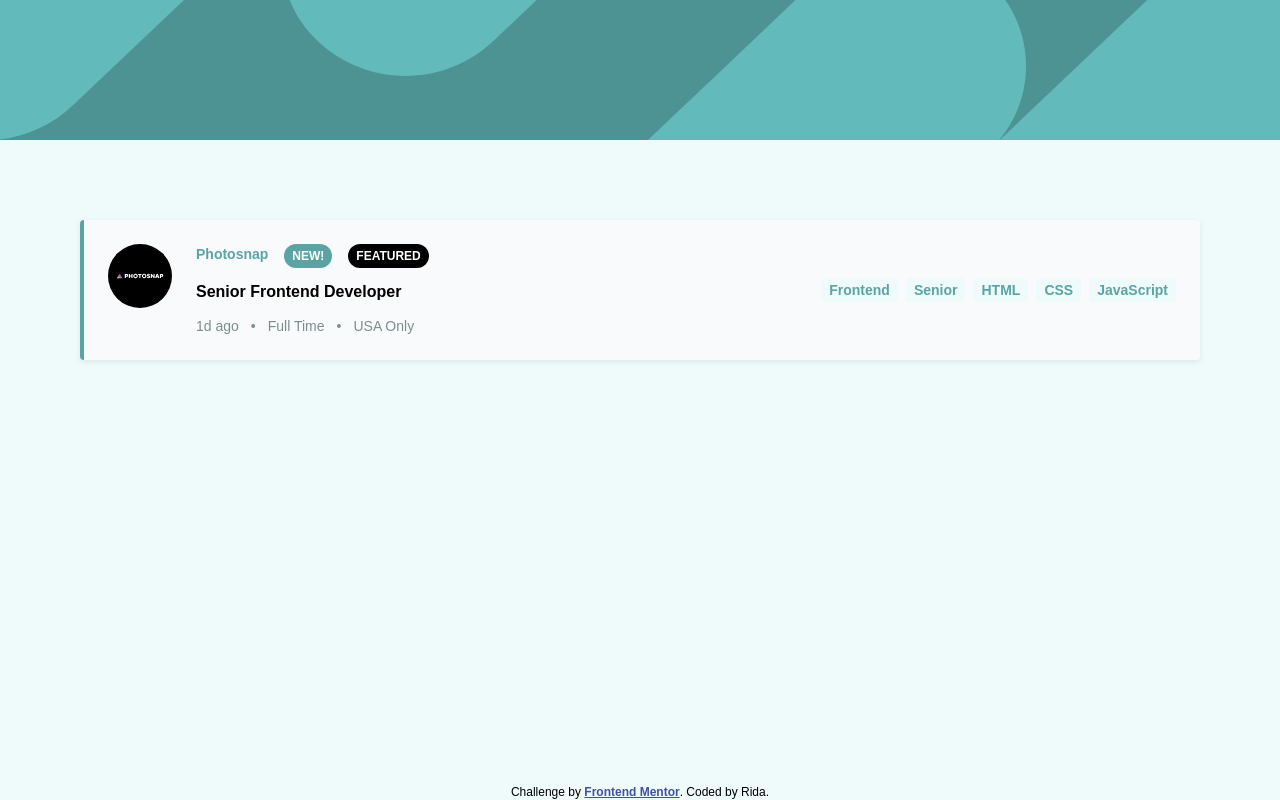
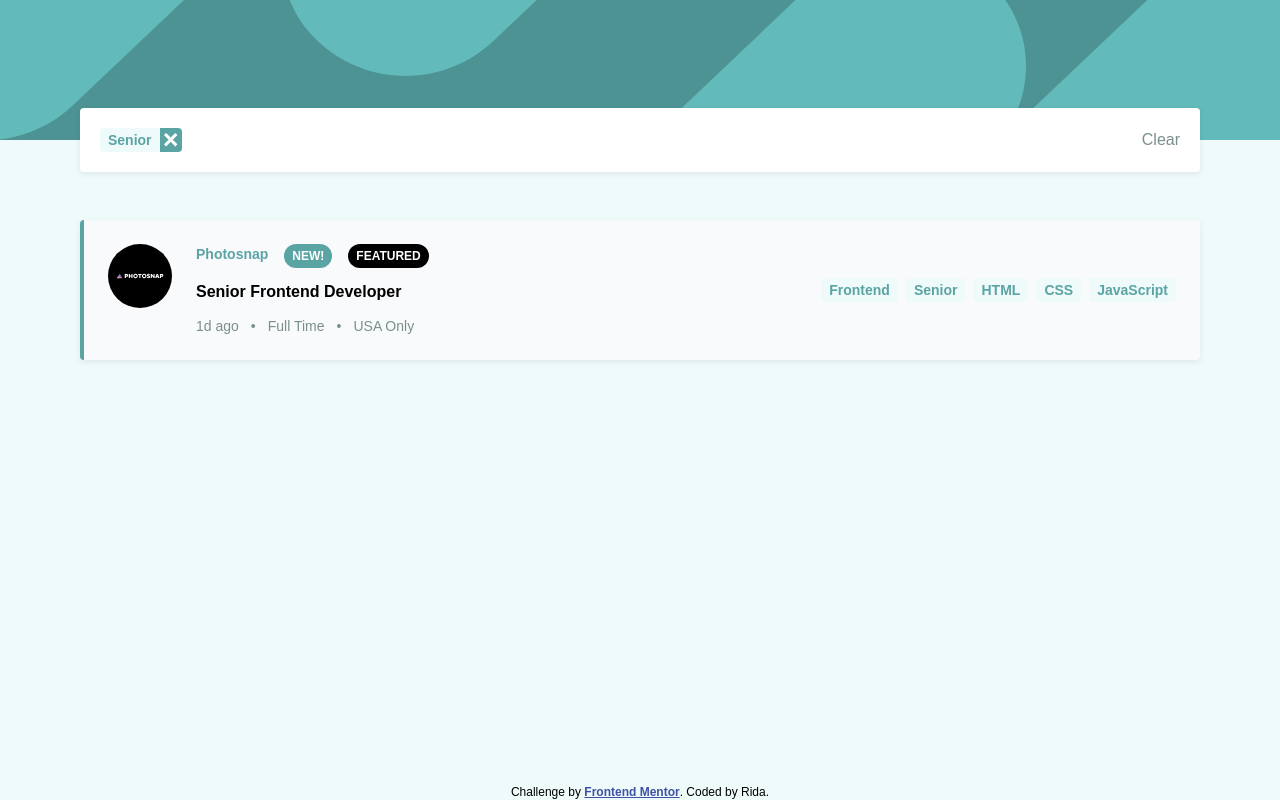
Before and after one commit to RidaAli110/Frontendmentor-Job-listings-with-filtering-Project, a React (Vite) app: page / in a window 1280 px wide. Both pictures are taken after a click on the button "Senior". Built offline with nearby package versions, Linux system fonts and the light colour scheme.

Commit message:
Completed Filter bar functionality

```diff
--- /dev/null
+++ b/components/FilterBar.jsx
@@ -0,0 +1,27 @@
+import FilterButton from './FilterButton';
+
+export default function FilterBar({ filters, removeFilter, clearFilters }) {
+  return (
+    <section
+      className=' flex items-center gap-2 w-full p-5 absolute -top-28 left-0
+     rounded-sm bg-white shadow-[0_2px_6px_rgba(0,0,0,0.08)]'
+    >
+      <div className='flex flex-wrap gap-2 '>
+        {filters.map((filter) => {
+          return (
+            <FilterButton key={filter} removeFilter={removeFilter}>
+              {filter}
+            </FilterButton>
+          );
+        })}
+      </div>
+      <button
+        onClick={clearFilters}
+        className=' ml-auto shrink-0 text-(--grey-text) font-medium
+         hover:underline hover:text-(--blue-text)'
+      >
+        Clear
+      </button>
+    </section>
+  );
+}
--- a/components/FilterButton.jsx
+++ b/components/FilterButton.jsx
@@ -1,12 +1,17 @@
-export default function FilterButton({ children }) {
+export default function FilterButton({ children, removeFilter }) {
   return (
     <div
       className='flex items-center  gap-2 text-(--blue-text) text-sm font-semibold
      bg-(--job-tag-bg) pl-2  rounded cursor-pointer'
     >
-      <p className="py-0.5">{children}</p>
-      <button className=' self-stretch hover:bg-black bg-(--blue-text) p-1
-      rounded-r '>
+      <p className='py-0.5'>{children}</p>
+      <button
+        onClick={() => {
+          removeFilter(children);
+        }}
+        className=' self-stretch hover:bg-black bg-(--blue-text) p-1
+      rounded-r '
+      >
         <img src='/images/icon-remove.svg' alt='remove' />
       </button>
     </div>
--- a/components/JobList.jsx
+++ b/components/JobList.jsx
@@ -1,5 +1,6 @@
 import { useState, useEffect } from 'react';
 import Card from './Card';
+import FilterBar from './FilterBar';
 
 export default function JobList() {
   const [jobData, setJobData] = useState([]);
@@ -16,6 +17,17 @@ export default function JobList() {
     }
 
     console.log(filters);
+  };
+
+  const removeFilter = (filter) => {
+    const newFilters = filters.filter((item) => {
+      return item !== filter;
+    });
+    setFilters(newFilters);
+  };
+
+  const clearFilters = () => {
+    setFilters([]);
   };
 
   useEffect(() => {
@@ -45,9 +57,17 @@ export default function JobList() {
 
   return (
     <section
-      className='flex flex-col justify-center mt-20
-     mb-8 mx-7 lg:items-center lg:mx-20 lg:mb-20 gap-15 lg:gap-5'
+      className={`flex flex-col justify-center relative mt-20
+    mb-8 mx-7 lg:items-center lg:mx-20 lg:mb-20 gap-15 lg:gap-5
+    ${filters.length !== 0 ? 'max-[400px]:pt-10' : ''}`}
     >
+      {filters.length !== 0 && (
+        <FilterBar
+          removeFilter={removeFilter}
+          clearFilters={clearFilters}
+          filters={filters}
+        />
+      )}
       {filteredJobs.map((job) => {
         return <Card key={job.id} job={job} handleFilter={handleFilter} />;
       })}
```
